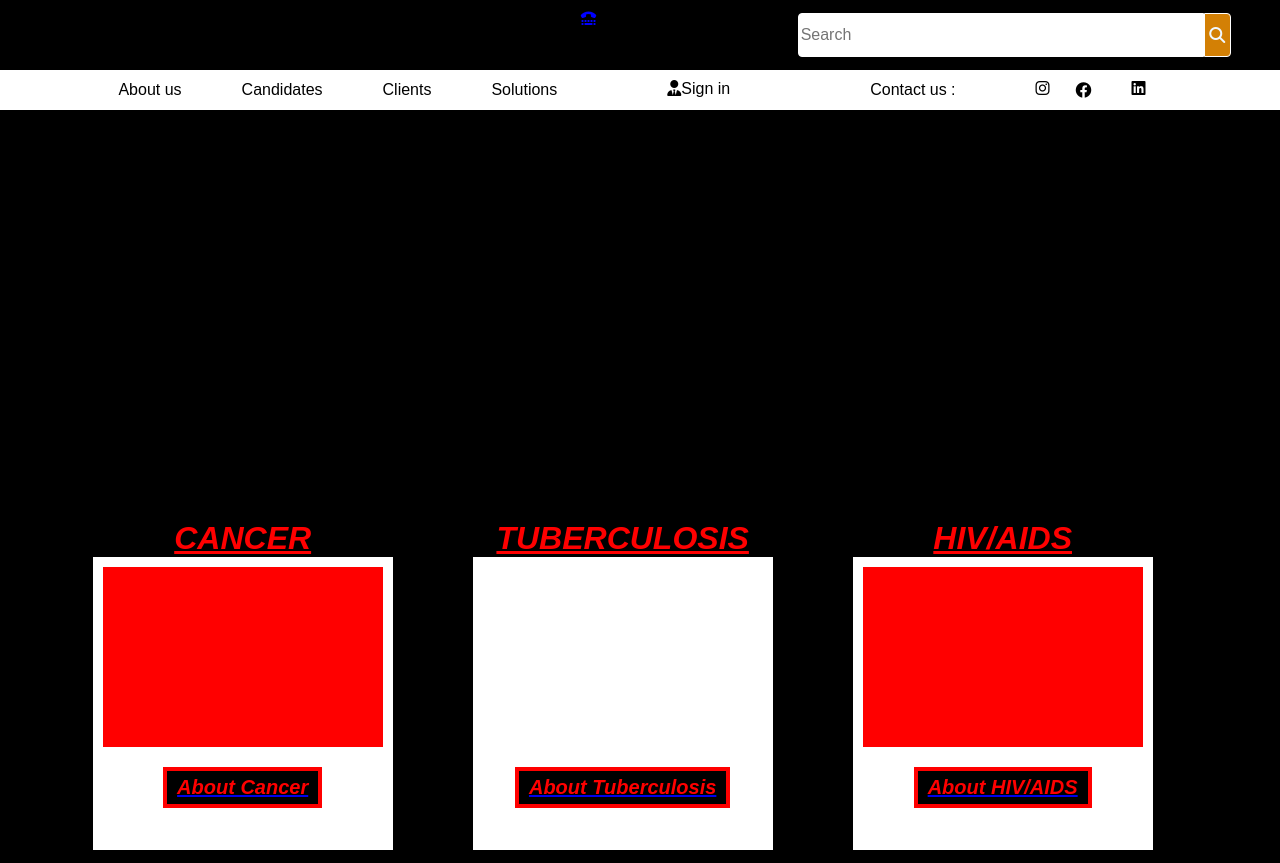
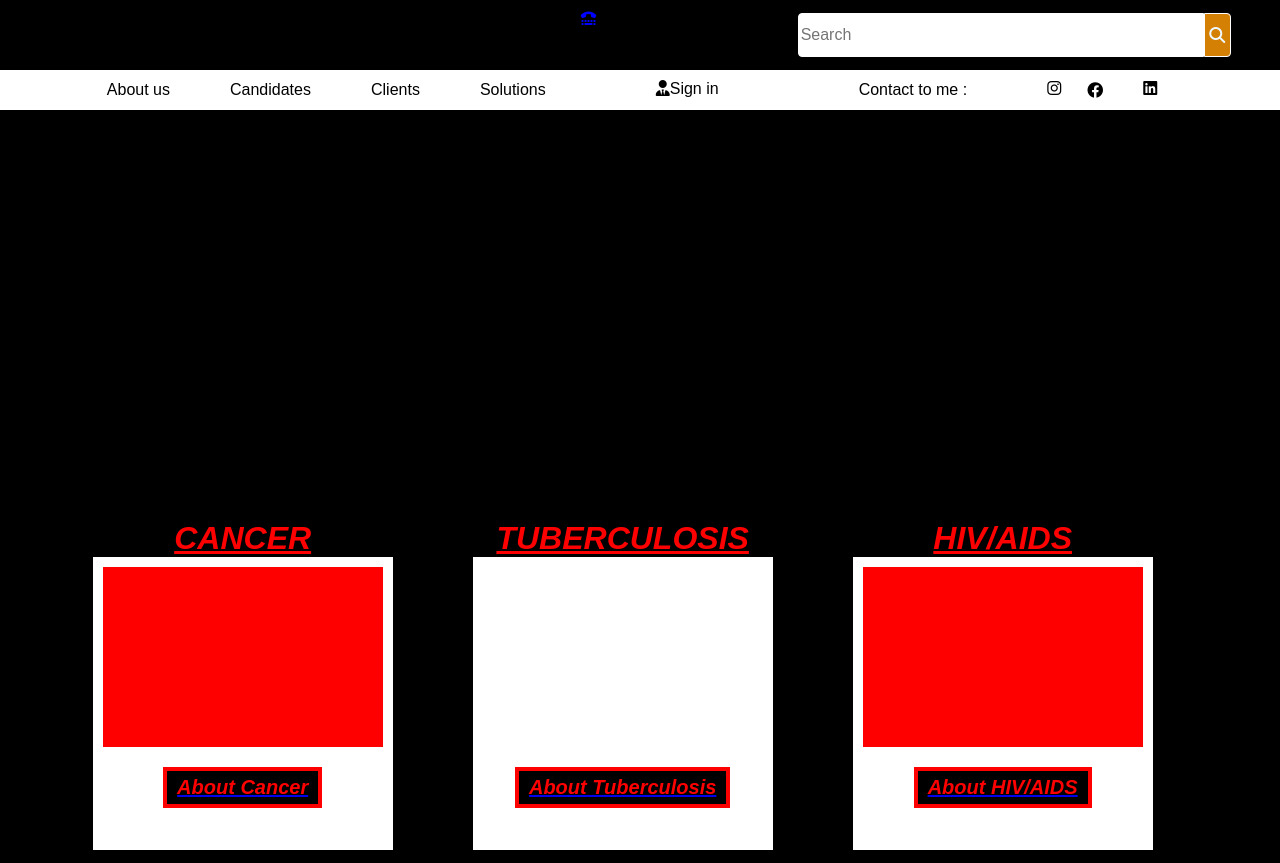
Before and after one commit to ayush-shukla19/Codsoft_Landingpage, a plain HTML site: page index.html in a window 1280 px wide. Shown: the top 863 px of the page. Drawn offline with Linux system fonts and the light colour scheme.

Commit message:
changed nav

```diff
--- a/index.html
+++ b/index.html
@@ -33,7 +33,7 @@
 <span class="su">
     <i class="fa-solid fa-user-tie" id="contact"></i>
 <p id="e">Sign in</p></span>
-<p id="f">Contact us   : </p>
+<p id="f">Contact to me  : </p>
 <i class="fa-brands fa-instagram" id="insta"></i>
 <i class="fa-brands fa-facebook" id="facebook"></i>
 <i class="fa-brands fa-linkedin" id="linkedin"></i>
```
